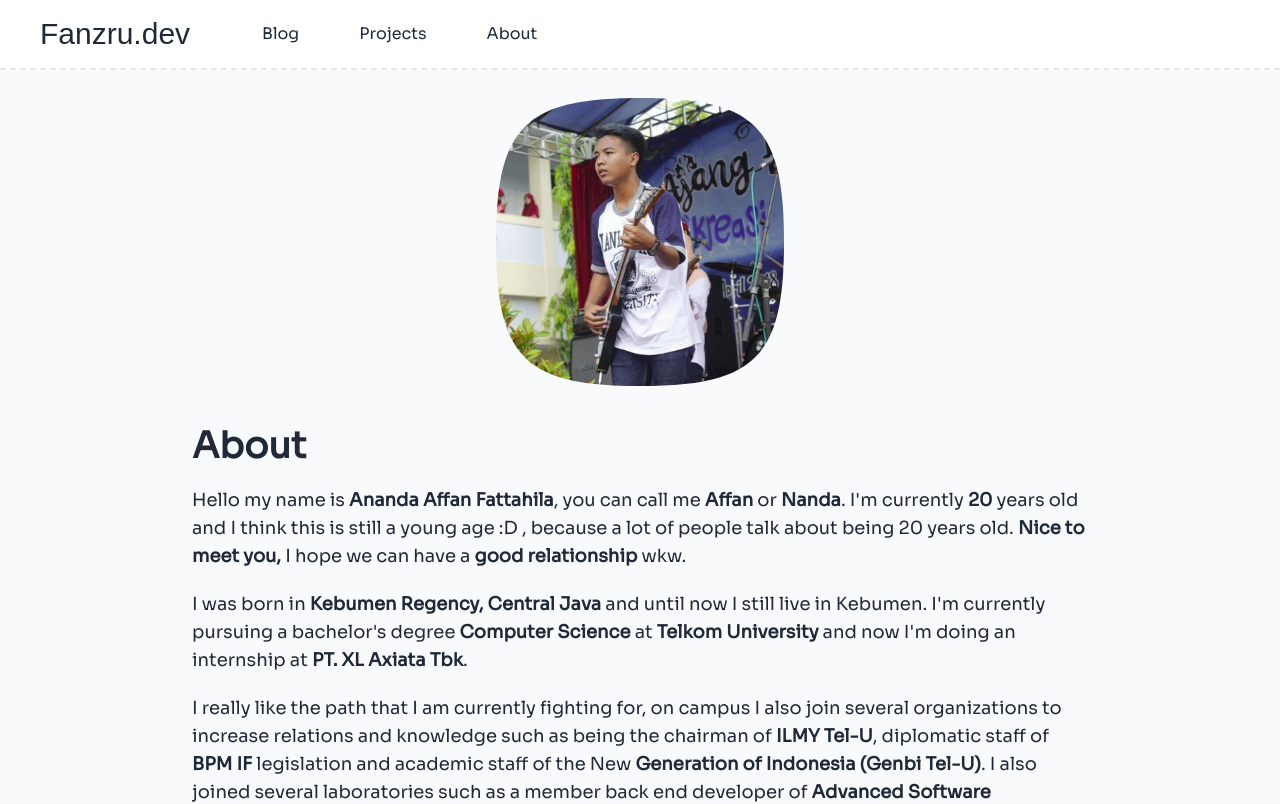
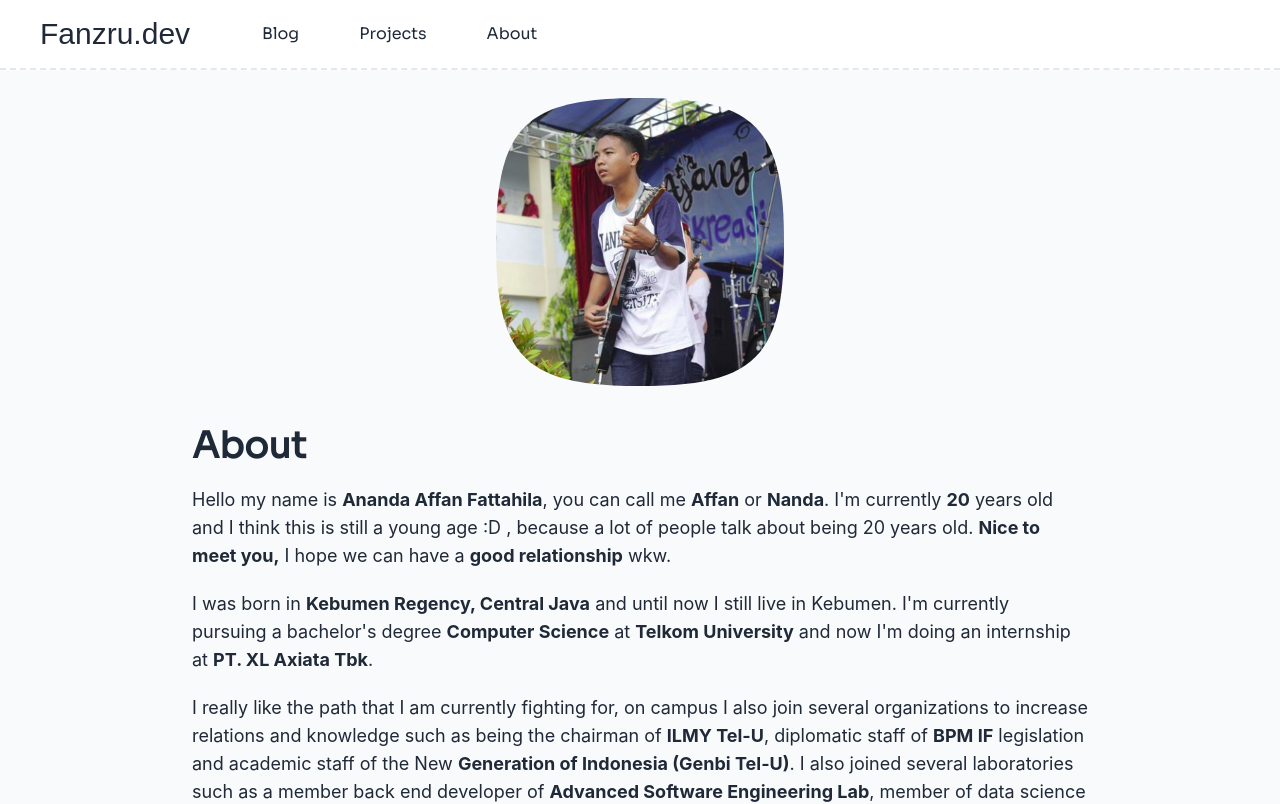
Before and after one commit to fanzru/v1.fanzru.dev, a Next.js app: page /about in a window 1280 px wide. Shown: the top 804 px of the page. Built offline with nearby package versions, Linux system fonts and the light colour scheme; a web font is replaced by a local one.

Commit message:
update: add about profile

```diff
--- a/components/profile.jsx
+++ b/components/profile.jsx
@@ -32,7 +32,7 @@
 
   return (
   <div>
-    <div className="flex flex-col font-sora ">
+    <div className="flex flex-col ">
       <div className={"flex flex-col items-center mt-10"}>
         <img src="fanzru.png" className="mask mask-squircle md:h-72"/>
       </div>
```
